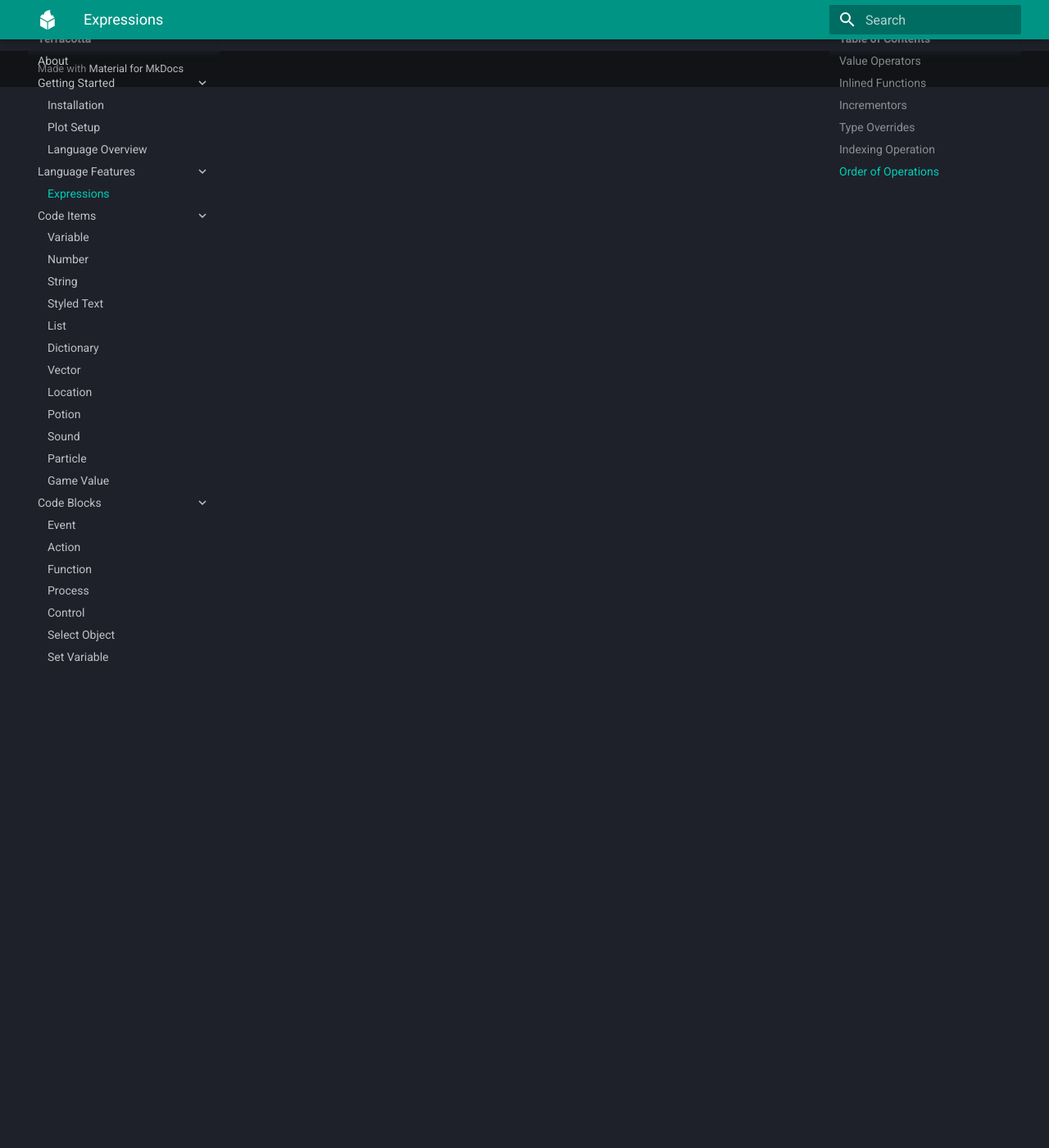
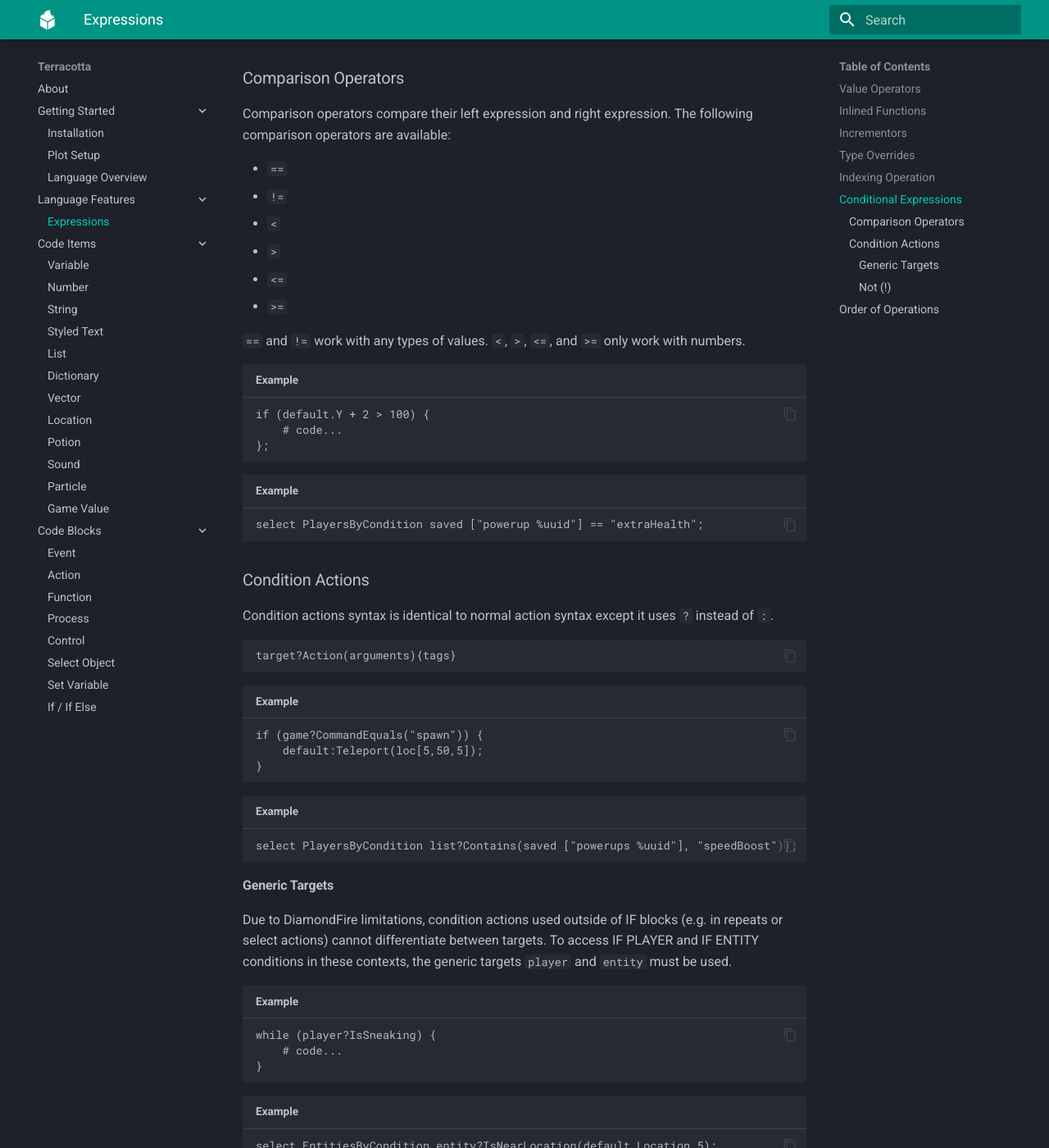
Before and after one commit to Owlfroggy/terracotta-docs, an MkDocs documentation site: the page built from docs/language_features/expressions.md, in a window 1280 px wide and 1400 px high, scrolled down 4879 px. Shown: the whole window at 82% size. Built offline with MkDocs 1.6.1 and Material for MkDocs 9.7.7, drawn with Linux system fonts in a browser that asks for light colours; some of the changed text lies outside the part shown.

Commit message:
if/else and conditions

````diff
--- a/docs/language_features/expressions.md
+++ b/docs/language_features/expressions.md
@@ -186,6 +186,83 @@ global dict["words"]:list[0] = "jeremaster";
 default:SendMessage(global dict["words"][0]); #sends "jeremaster"
 ```
 
+## Conditional Expressions
+Conditions can take the form of either an expression with a comparison operator or an IF PLAYER/ENTITY/GAME/VARIABLE action.
+
+The following are both valid ways to check which item a player is holding:
+```tc
+if (default?IsHoldingItem(item["emerald"]){"Hand Slot" = "Main hand"}) {
+    default:SendMessage("Accepted!");
+}
+
+if (default.MainHandItem == item["emerald"]) {
+    default:SendMessage("Accepted!");
+}
+```
+
+As of now, there are no logic operators, meaning there is no way to combine multiple conditions. This will likely change in the future.
+
+### Comparison Operators
+Comparison operators compare their left expression and right expression.
+The following comparison operators are available:
+
+- `==`
+- `!=`
+- `<`
+- `>`
+- `<=`
+- `>=`
+
+`==` and `!=` work with any types of values. `<`, `>`, `<=`, and `>=` only work with numbers.
+
+```tc title="Example"
+if (default.Y + 2 > 100) {
+    # code...
+};
+```
+```tc title="Example"
+select PlayersByCondition saved ["powerup %uuid"] == "extraHealth";
+```
+
+### Condition Actions
+Condition actions syntax is identical to normal action syntax except it uses `?` instead of `:`.
+```tc
+target?Action(arguments){tags}
+```
+
+```tc title="Example"
+if (game?CommandEquals("spawn")) {
+    default:Teleport(loc[5,50,5]);
+}
+```
+```tc title="Example"
+select PlayersByCondition list?Contains(saved ["powerups %uuid"], "speedBoost"));
+```
+
+#### Generic Targets
+Due to DiamondFire limitations, condition actions used outside of IF blocks (e.g. in repeats or select actions) cannot differentiate between targets. To access IF PLAYER and IF ENTITY conditions in these contexts, the generic targets `player` and `entity` must be used.
+
+```tc title="Example"
+while (player?IsSneaking) {
+    # code...
+}
+```
+```tc title="Example"
+select EntitiesByCondition entity?IsNearLocation(default.Location,5);
+```
+
+#### Not (`!`)
+Condition actions can be inverted by prefixing them with a `!`. This is equivalent to clicking their codeblock with the NOT Arrow.
+```tc title="Example"
+if (!default?HasPlotPermission{"Permission" = "Developer"}) {
+    default:SendMessage("&cYou do not have permission to use this command!");
+    return;
+}
+```
+```tc title="Example"
+select EntitiesByCondition !entity?HasTag("owner","%default");
+```
+
 ## Order of Operations
 
 Unlike a certain expression system used by DiamondFire that **shall not be named**, Terracotta expressions follow a sane order of operations.
--- a/mkdocs.yml
+++ b/mkdocs.yml
@@ -73,6 +73,7 @@ nav:
     - Control: codeblocks/control.md
     - Select Object: codeblocks/select_object.md
     - Set Variable: codeblocks/set_var.md
+    - If / If Else: codeblocks/if.md
 extra_css:
   - style.css
 plugins:
````
Also changed, not shown: docs/codeblocks/if.md (added, +21 -0 lines), docs/codeblocks/select_object.md (+1 -1 lines).
